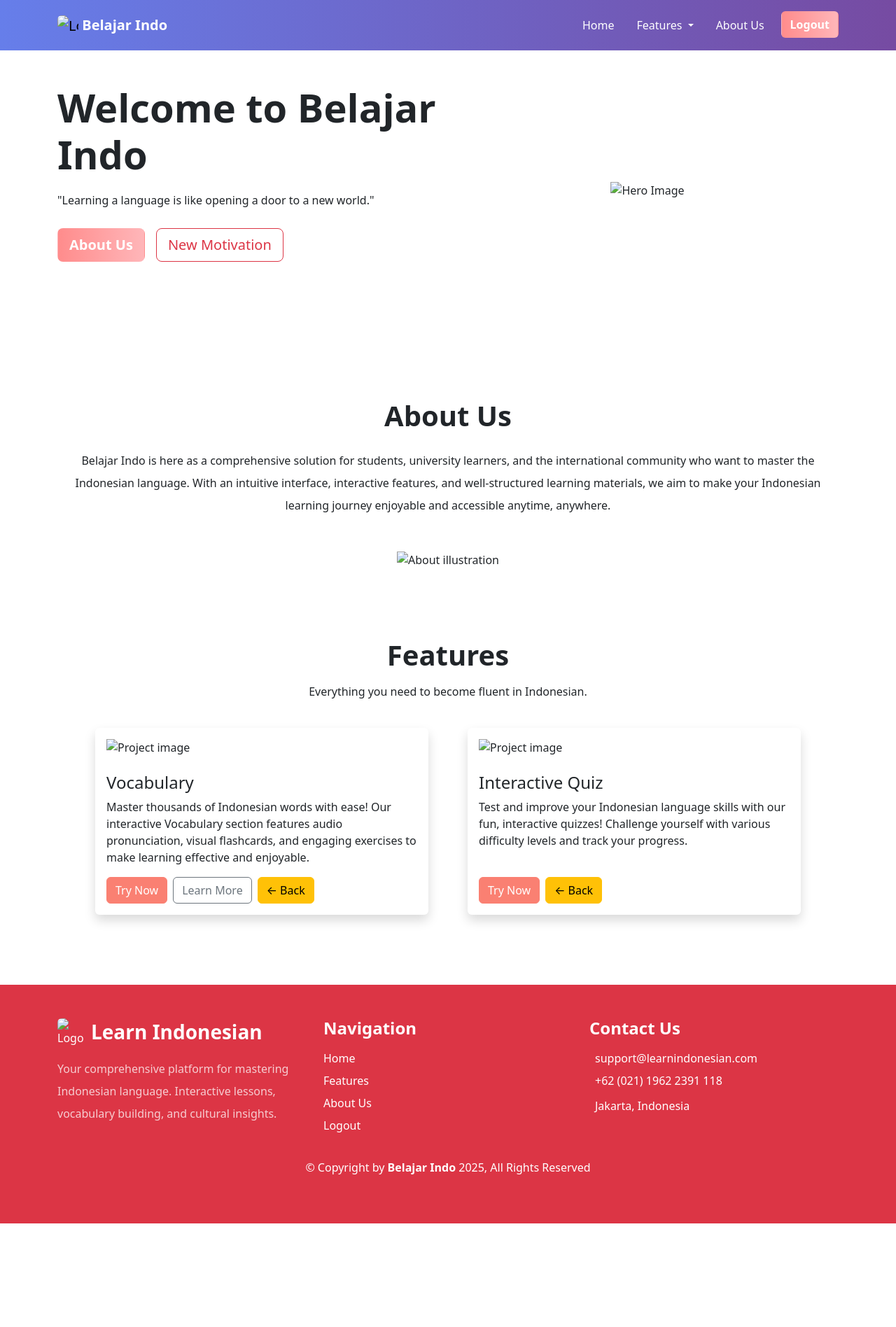
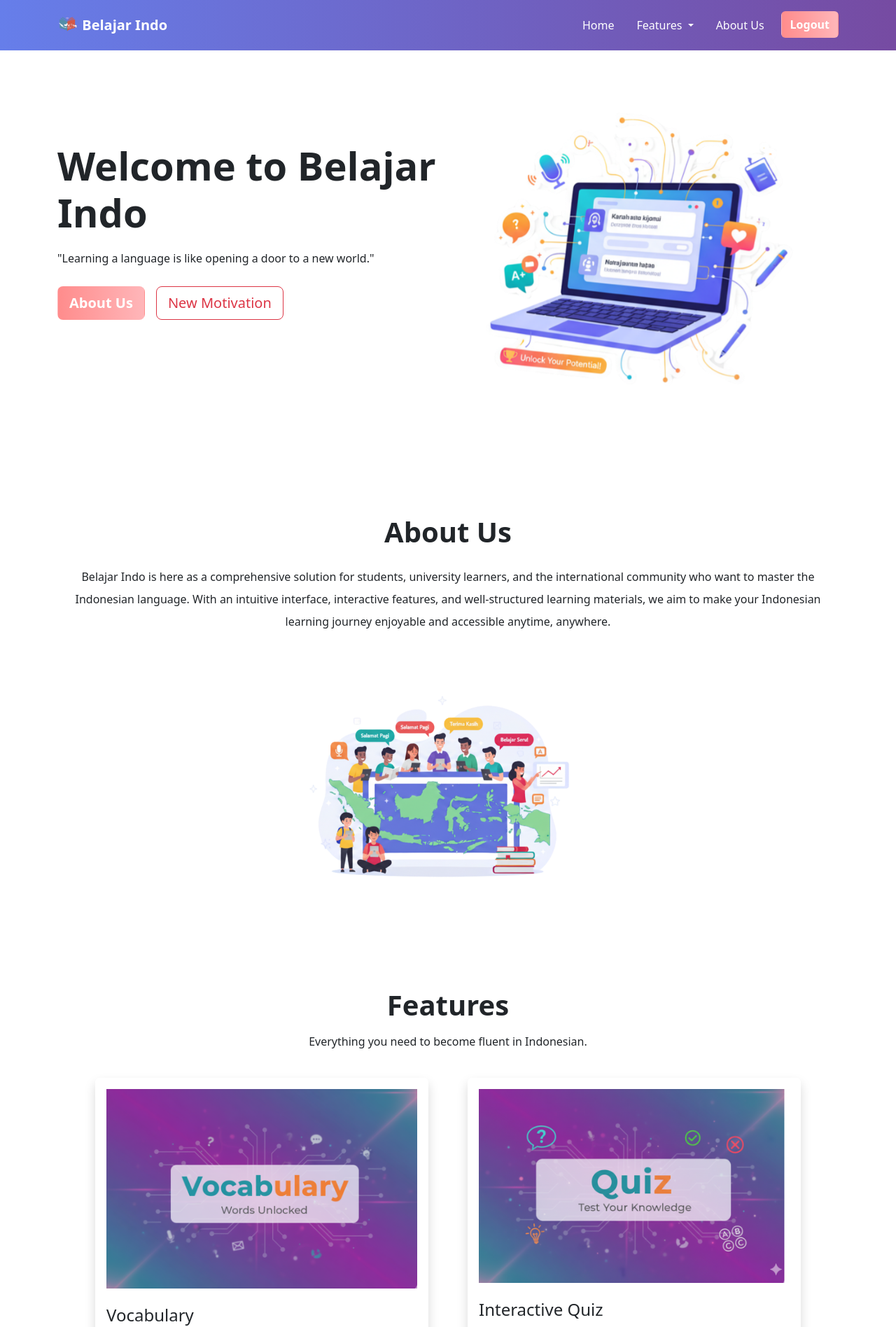
Before and after one commit to larashtm/BelajarIndo, a plain HTML site: page index.html in a window 1280 px wide. Shown: the top 1896 px of the page at 70% size. Before the commit the page ends 1748 px from the top, so only its background shows below. Drawn offline with nearby package versions, Linux system fonts and the light colour scheme; files that its build step writes are made by us from their sources.

Commit message:
Fix asset paths after moving files to root directory

```diff
--- a/index.html
+++ b/index.html
@@ -4,15 +4,15 @@
     <meta charset="utf-8">
     <meta name="viewport" content="width=device-width, initial-scale=1">
     <!-- Favicon with cache busting -->
-    <link rel="shortcut icon" href="./icon/bi.png?v=2" type="image/x-icon">
-    <link rel="icon" type="image/png" sizes="16x16" href="./icon/bi.png?v=2">
-    <link rel="icon" type="image/png" sizes="32x32" href="./icon/bi.png?v=2">
-    <link rel="apple-touch-icon" sizes="180x180" href="./icon/bi.png?v=2">
-    <meta name="msapplication-TileImage" content="./icon/bi.png?v=2">
+    <link rel="shortcut icon" href="./assets/icon/bi.png?v=2" type="image/x-icon">
+    <link rel="icon" type="image/png" sizes="16x16" href="./assets/icon/bi.png?v=2">
+    <link rel="icon" type="image/png" sizes="32x32" href="./assets/icon/bi.png?v=2">
+    <link rel="apple-touch-icon" sizes="180x180" href="./assets/icon/bi.png?v=2">
+    <meta name="msapplication-TileImage" content="./assets/icon/bi.png?v=2">
     <meta name="theme-color" content="#ffffff">
 
     <!--CSS-->
-    <link rel="stylesheet" href="./dist/css/style.css">
+    <link rel="stylesheet" href="./assets/dist/css/style.css">
 
     <title>Belajar Indo</title>
     <link href="https://cdn.jsdelivr.net/npm/bootstrap@5.3.8/dist/css/bootstrap.min.css" rel="stylesheet" integrity="sha384-sRIl4kxILFvY47J16cr9ZwB07vP4J8+LH7qKQnuqkuIAvNWLzeN8tE5YBujZqJLB" crossorigin="anonymous">
@@ -28,7 +28,7 @@
     <nav class="navbar navbar-expand-lg py-3 animate__animated animate__fadeInDown" style="background: linear-gradient(to right, #667eea, #764ba2); ">
   <div class="container">
     <a class="navbar-brand" href="#">
-      <img src="icon/bi.png" alt="Logo" width="30" height="24" class="d-inline-block align-text-top rounded" />
+      <img src="assets/icon/bi.png" alt="Logo" width="30" height="24" class="d-inline-block align-text-top rounded" />
       <span class ="fw-bold text-white">Belajar Indo</span>
     </a>
     <button class="navbar-toggler bg-white shadow-none" type="button" data-bs-toggle="collapse" data-bs-target="#navbarNav" aria-controls="navbarNav" aria-expanded="false" aria-label="Toggle navigation">
@@ -98,7 +98,7 @@
 
       <!-- Kolom Kanan (Gambar) -->
       <div class="col-md-6 text-center">
-        <img src="./images/heroo.png" alt="Hero Image" class="img-fluid animate__animated animate__fadeInRight" />
+        <img src="./assets/images/heroo.png" alt="Hero Image" class="img-fluid animate__animated animate__fadeInRight" />
       </div>
 
     </div>
@@ -113,7 +113,7 @@
                 <div class="about-box text-center">
                     <h1 class="fw-bold mb-4">About Us</h1>
                     <p class="lh-lg mb-5">Belajar Indo is here as a comprehensive solution for students, university learners, and the international community who want to master the Indonesian language. With an intuitive interface, interactive features, and well-structured learning materials, we aim to make your Indonesian learning journey enjoyable and accessible anytime, anywhere.</p>
-                    <img src="./images/page2.png" alt="About illustration" class="img-fluid" style="max-width: 400px;">
+                    <img src="./assets/images/page2.png" alt="About illustration" class="img-fluid" style="max-width: 400px;">
                 </div>
             </div>
         </section>
@@ -131,7 +131,7 @@
             <!-- Vocabulary Feature -->
             <div class="col col-md-5 col-12" id="vocabulary">
             <div class="shadow p-3 rounded h-100 d-flex flex-column">
-            <img src="./images/vocab.png" alt="Project image" width="100%" />
+            <img src="./assets/images/vocab.png" alt="Project image" width="100%" />
             <h4 class="pt-4">Vocabulary</h4>
             <div class="flex-grow-1">
             <p>
@@ -167,7 +167,7 @@
             <!-- Quiz Feature -->
             <div class="col col-md-5 col-12" id="quiz">
             <div class="shadow p-3 rounded h-100 d-flex flex-column">
-            <img src="./images/quiz.png" alt="Project image" width="100%" />
+            <img src="./assets/images/quiz.png" alt="Project image" width="100%" />
             <h4 class="pt-4">Interactive Quiz</h4>
             <div class="flex-grow-1">
             <p>Test and improve your Indonesian language skills with our fun, interactive quizzes! Challenge yourself with various difficulty levels and track your progress.</p>
@@ -630,7 +630,7 @@ document.addEventListener('DOMContentLoaded', function() {
             <!-- Logo & Deskripsi -->
             <div class="col-md-4">
                 <div class="d-flex align-items-center mb-3">
-                <img src="icon/bi.png" alt="Logo" width="40" height="40" class="me-2 rounded">
+                <img src="assets/icon/bi.png" alt="Logo" width="40" height="40" class="me-2 rounded">
                 <h3 class="fw-bold mb-0">Learn Indonesian</h3>
                 </div>
                 <p class="lh-lg opacity-75">
```
Also changed, not shown: login.html (+5 -5 lines).
